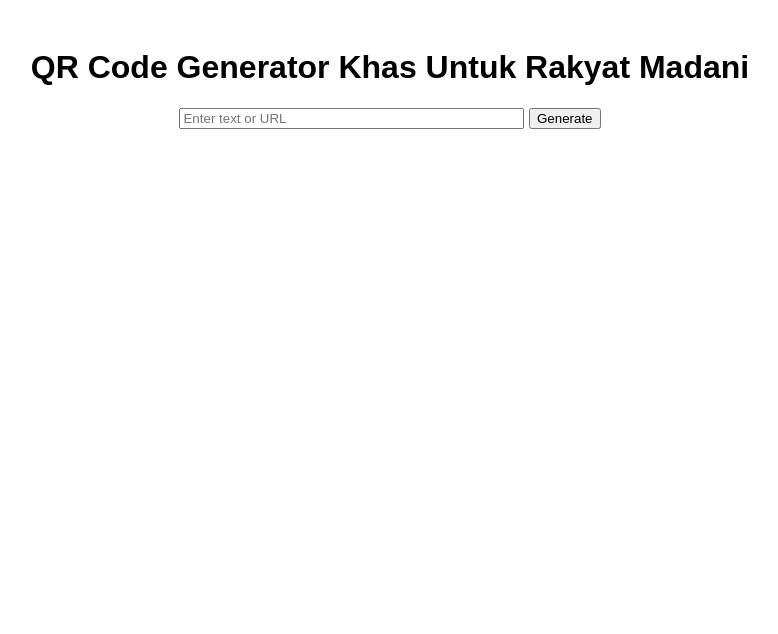
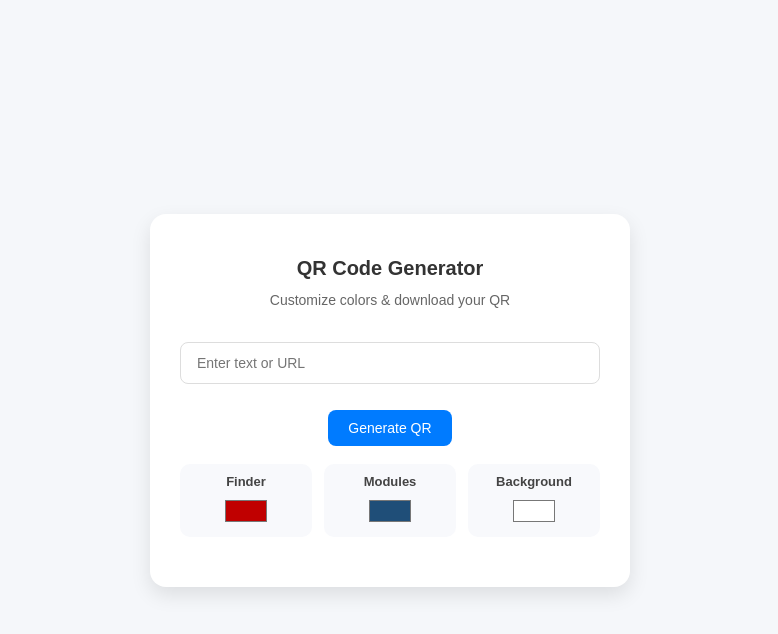
Before and after one commit to risdian/QR-CODE-GENERATOR, a plain HTML site: page index.html in a window 1280 px wide. Shown: the whole page, without its empty margins (250-1028 px from the left). Drawn offline with Linux system fonts and the light colour scheme.

Commit message:
feat: Update UI

```diff
--- a/index.html
+++ b/index.html
@@ -1,34 +1,165 @@
 <!DOCTYPE html>
 <html lang="en">
+
 <head>
   <meta charset="UTF-8" />
-  <title>My QR Code Generator</title>
+  <title>Customizable QR Code Generator</title>
   <script src="https://cdn.jsdelivr.net/npm/qrcode/build/qrcode.min.js"></script>
   <style>
-    body { font-family: Arial; text-align: center; padding: 20px; }
-    #qrcode { margin-top: 20px; }
-    #downloadBtn {
-      display: none;
-      margin-top: 15px;
-      padding: 8px 16px;
+    body {
+      font-family: "Poppins", Arial, sans-serif;
+      background: #f5f7fa;
+      display: flex;
+      justify-content: center;
+      align-items: center;
+      min-height: 100vh;
+      margin: 0;
+    }
+
+    .container {
+      background: #fff;
+      border-radius: 16px;
+      padding: 30px;
+      width: 420px;
+      box-shadow: 0 8px 20px rgba(0, 0, 0, 0.1);
+      text-align: center;
+      animation: fadeIn 0.5s ease;
+    }
+
+    h1 {
+      font-size: 20px;
+      margin-bottom: 6px;
+      color: #333;
+    }
+
+    h2 {
+      font-size: 14px;
+      font-weight: normal;
+      color: #666;
+      margin-bottom: 20px;
+    }
+
+    input[type="text"] {
+      width: 100%;
+      padding: 12px 16px;
+      border: 1px solid #ddd;
+      border-radius: 8px;
+      font-size: 14px;
+      margin: 14px 0;
+      outline: none;
+      transition: border 0.2s;
+      box-sizing: border-box;
+    }
+
+    input[type="text"]:focus {
+      border: 1px solid #007bff;
+    }
+
+    button {
+      padding: 10px 20px;
       background: #007bff;
       color: #fff;
+      font-size: 14px;
       border: none;
-      border-radius: 5px;
+      border-radius: 8px;
       cursor: pointer;
+      margin-top: 12px;
+      transition: background 0.2s, transform 0.1s;
     }
-    #downloadBtn:hover { background: #0056b3; }
-    /* make canvas pixels sharp */
-    canvas { image-rendering: pixelated; }
+
+    button:hover {
+      background: #0056b3;
+    }
+
+    button:active {
+      transform: scale(0.97);
+    }
+
+    .controls {
+      margin-top: 18px;
+      display: flex;
+      justify-content: space-between;
+      flex-wrap: wrap;
+      gap: 12px;
+    }
+
+    .control-group {
+      flex: 1;
+      min-width: 100px;
+      background: #f8f9fc;
+      border-radius: 10px;
+      padding: 10px;
+      text-align: center;
+    }
+
+    label {
+      display: block;
+      font-size: 13px;
+      font-weight: bold;
+      margin-bottom: 6px;
+      color: #444;
+    }
+
+    input[type="color"] {
+      width: 50px;
+      height: 32px;
+      border: none;
+      cursor: pointer;
+      background: none;
+    }
+
+    #qrcode {
+      margin-top: 20px;
+    }
+
+    canvas {
+      border-radius: 12px;
+      padding: 8px;
+      background: #fff;
+      box-shadow: 0 4px 12px rgba(0, 0, 0, 0.08);
+    }
+
+    @keyframes fadeIn {
+      from {
+        opacity: 0;
+        transform: translateY(10px);
+      }
+
+      to {
+        opacity: 1;
+        transform: translateY(0);
+      }
+    }
   </style>
 </head>
+
 <body>
-  <h1>QR Code Generator Khas Untuk Rakyat Madani</h1>
-  <input type="text" id="text" placeholder="Enter text or URL" size="40"/>
-  <button onclick="generateQR()">Generate</button>
+  <div class="container">
+    <h1>QR Code Generator</h1>
+    <h2>Customize colors & download your QR</h2>
 
-  <div id="qrcode"></div>
-  <button id="downloadBtn" onclick="downloadQR()">Download PNG</button>
+    <input type="text" id="text" placeholder="Enter text or URL" />
+    <button onclick="generateQR()">Generate QR</button>
+
+    <!-- Customization Controls -->
+    <div class="controls">
+      <div class="control-group">
+        <label for="finderColor">Finder</label>
+        <input type="color" id="finderColor" value="#c00000">
+      </div>
+      <div class="control-group">
+        <label for="moduleColor">Modules</label>
+        <input type="color" id="moduleColor" value="#1f4e78">
+      </div>
+      <div class="control-group">
+        <label for="bgColor">Background</label>
+        <input type="color" id="bgColor" value="#ffffff">
+      </div>
+    </div>
+
+    <div id="qrcode"></div>
+    <button id="downloadBtn" onclick="downloadQR()" style="display:none">Download PNG</button>
+  </div>
 
   <script>
     let currentCanvas = null;
@@ -37,59 +168,51 @@
       const text = document.getElementById("text").value.trim();
       if (!text) return alert("Please enter some text or URL");
 
-      // Config
-      const desiredWidth = 320;         // requested total image width (px)
-      const marginModules = 0;          // quiet-zone in modules (set to 4 for standard margin)
-      const finderColor = "#c00000";    // color for the three finder boxes
-      const darkColor = "#1f4e78";      // color for other dark modules
-      const lightColor = "#ffffff";     // background (light modules)
+      const finderColor = document.getElementById("finderColor").value;
+      const darkColor = document.getElementById("moduleColor").value;
+      const lightColor = document.getElementById("bgColor").value;
 
-      // Create the QR symbol object (gives access to modules.size and modules.data)
-      const qr = QRCode.create(text, { errorCorrectionLevel: "M" }); // create() returns the bitmatrix
-      const moduleCount = qr.modules.size;        // number of modules per side (e.g. 21, 25, 29, ...)
-      const modulesData = qr.modules.data;        // flat array of size*size (row-major)
+      const desiredWidth = 320;
+      const marginModules = 0;
 
-      // compute integer scale (px per module) to keep crisp squares
+      const qr = QRCode.create(text, { errorCorrectionLevel: "M" });
+      const moduleCount = qr.modules.size;
+      const modulesData = qr.modules.data;
+
       let scale = Math.floor(desiredWidth / (moduleCount + 2 * marginModules));
-      if (scale < 1) scale = 1; // fallback if requested width is too small
+      if (scale < 1) scale = 1;
       const canvasSize = (moduleCount + 2 * marginModules) * scale;
 
-      // create canvas sized to an integer multiple of modules (avoids blur)
       const canvas = document.createElement("canvas");
       canvas.width = canvasSize;
       canvas.height = canvasSize;
       const ctx = canvas.getContext("2d");
       ctx.imageSmoothingEnabled = false;
 
-      // fill background
+      // background
       ctx.fillStyle = lightColor;
       ctx.fillRect(0, 0, canvas.width, canvas.height);
 
-      // draw every module: if dark -> draw either finderColor or darkColor,
-      // if light -> skip (background already white)
+      // draw modules
       for (let y = 0; y < moduleCount; y++) {
         for (let x = 0; x < moduleCount; x++) {
           const idx = y * moduleCount + x;
-          const isDark = !!modulesData[idx]; // truthy if a dark module
-
+          const isDark = !!modulesData[idx];
           if (!isDark) continue;
 
-          // finder pattern areas: 7x7 modules in three corners
-          const inTopLeftFinder = (x < 7 && y < 7);
-          const inTopRightFinder = (x >= moduleCount - 7 && y < 7);
-          const inBottomLeftFinder = (x < 7 && y >= moduleCount - 7);
-          const inFinder = inTopLeftFinder || inTopRightFinder || inBottomLeftFinder;
+          const inFinder =
+            (x < 7 && y < 7) ||
+            (x >= moduleCount - 7 && y < 7) ||
+            (x < 7 && y >= moduleCount - 7);
 
           ctx.fillStyle = inFinder ? finderColor : darkColor;
 
-          // draw module at (x+margin, y+margin) scaled
           const px = (x + marginModules) * scale;
           const py = (y + marginModules) * scale;
           ctx.fillRect(px, py, scale, scale);
         }
       }
 
-      // put canvas into DOM and expose for download
       const container = document.getElementById("qrcode");
       container.innerHTML = "";
       container.appendChild(canvas);
@@ -106,4 +229,5 @@
     }
   </script>
 </body>
+
 </html>
```
